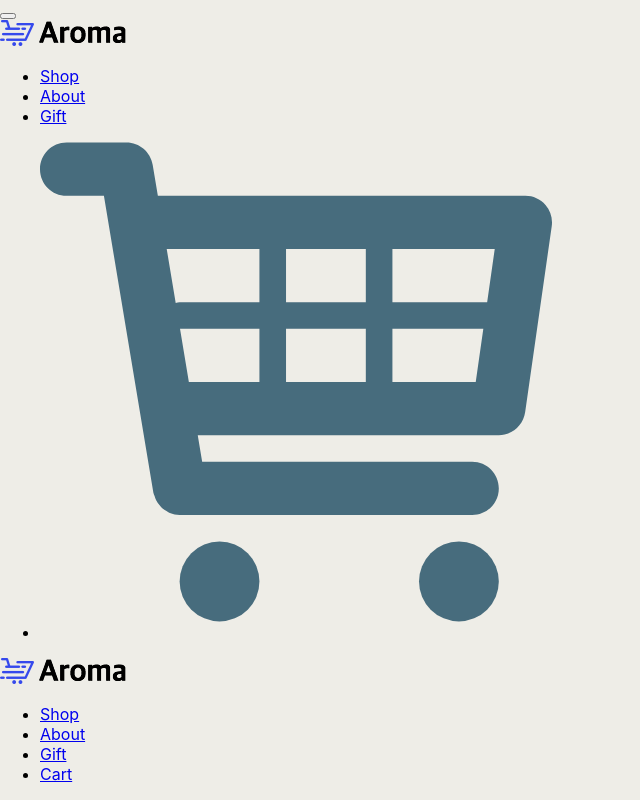
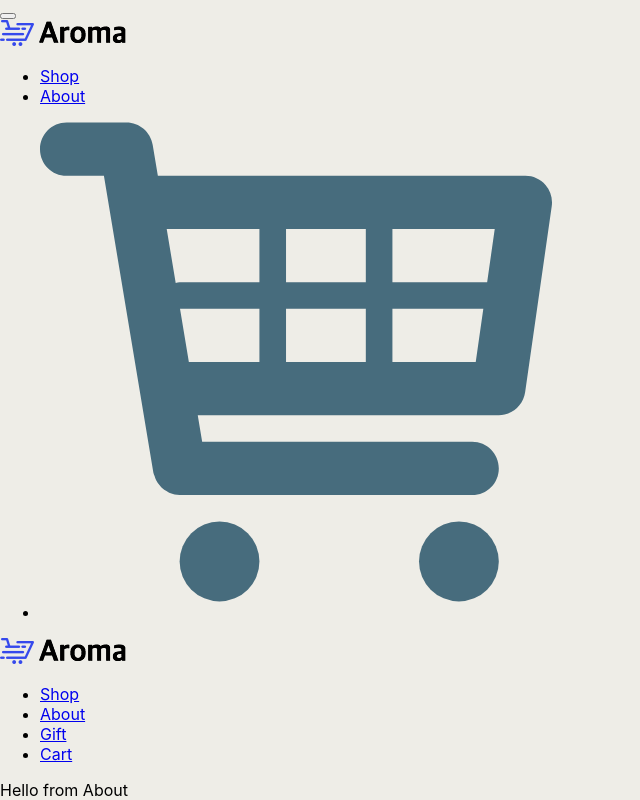
Before and after one commit to hemanshuEng/react-ecommerce, a React app: page /About in a window 1280 px wide. Before the commit this address had no page. Shown: the top 800 px of the page, without its empty margins (0-640 px from the left). Built offline with nearby package versions, Linux system fonts and the light colour scheme; a web font is replaced by a local one.

Commit message:
about page added

```diff
--- a/src/App.js
+++ b/src/App.js
@@ -8,6 +8,7 @@
 import ProductList from "./components/ProductList/ProductList";
 import Default from "./components/Default/Default";
 import Details from "./components/Details/Details";
+import About from "./components/About/About";
 import Cart from "./components/Cart/Cart";
 import Modal from "./components/Modal/Modal";
 
@@ -31,8 +32,9 @@
         <div className={classes.Container}>
           <Navbar drawerClickHandler={this.drawerToggleClickHandler} />
           <SideDrawer
-          show={this.state.sideDrawerOpen}
-          click={this.backdropClickHandler} />
+            show={this.state.sideDrawerOpen}
+            click={this.backdropClickHandler}
+          />
           {this.state.sideDrawerOpen ? (
             <BackDrop click={this.backdropClickHandler} />
           ) : null}
@@ -40,10 +42,11 @@
             <Route path="/" exact component={Home} />
             <Route path="/shop" component={ProductList} />
             <Route path="/details" component={Details} />
+            <Route path="/About" component={About} />
             <Route path="/cart" component={Cart} />
             <Route component={Default} />
           </Switch>
-          <Modal/>
+          <Modal />
         </div>
       </div>
     );
--- /dev/null
+++ b/src/components/About/About.js
@@ -0,0 +1,11 @@
+import React, { Component } from 'react'
+
+export default class About extends Component {
+  render() {
+    return (
+      <div>
+        Hello from About
+      </div>
+    )
+  }
+}
--- a/src/components/Navigation/Navigationitems/Navigationitems.js
+++ b/src/components/Navigation/Navigationitems/Navigationitems.js
@@ -10,7 +10,6 @@
         Shop
       </Navigationitem>
       <Navigationitem link="/about">About</Navigationitem>
-      <Navigationitem link="/gift">Gift</Navigationitem>
       <Navigationitem link="/cart" cart="cart">
         <img src={Cart} alt="cart" className={classes.Cart}/>
       </Navigationitem>
```
